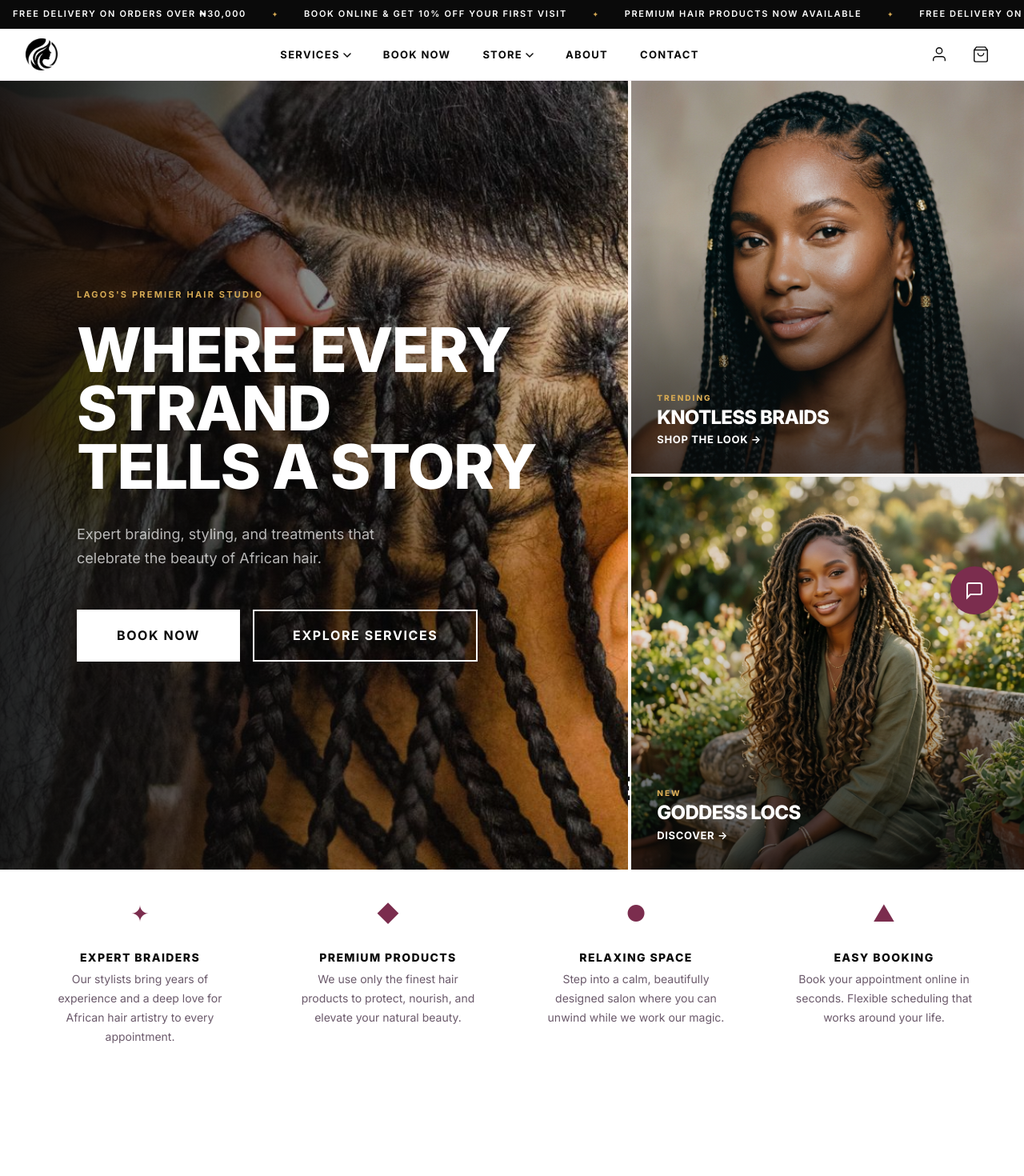
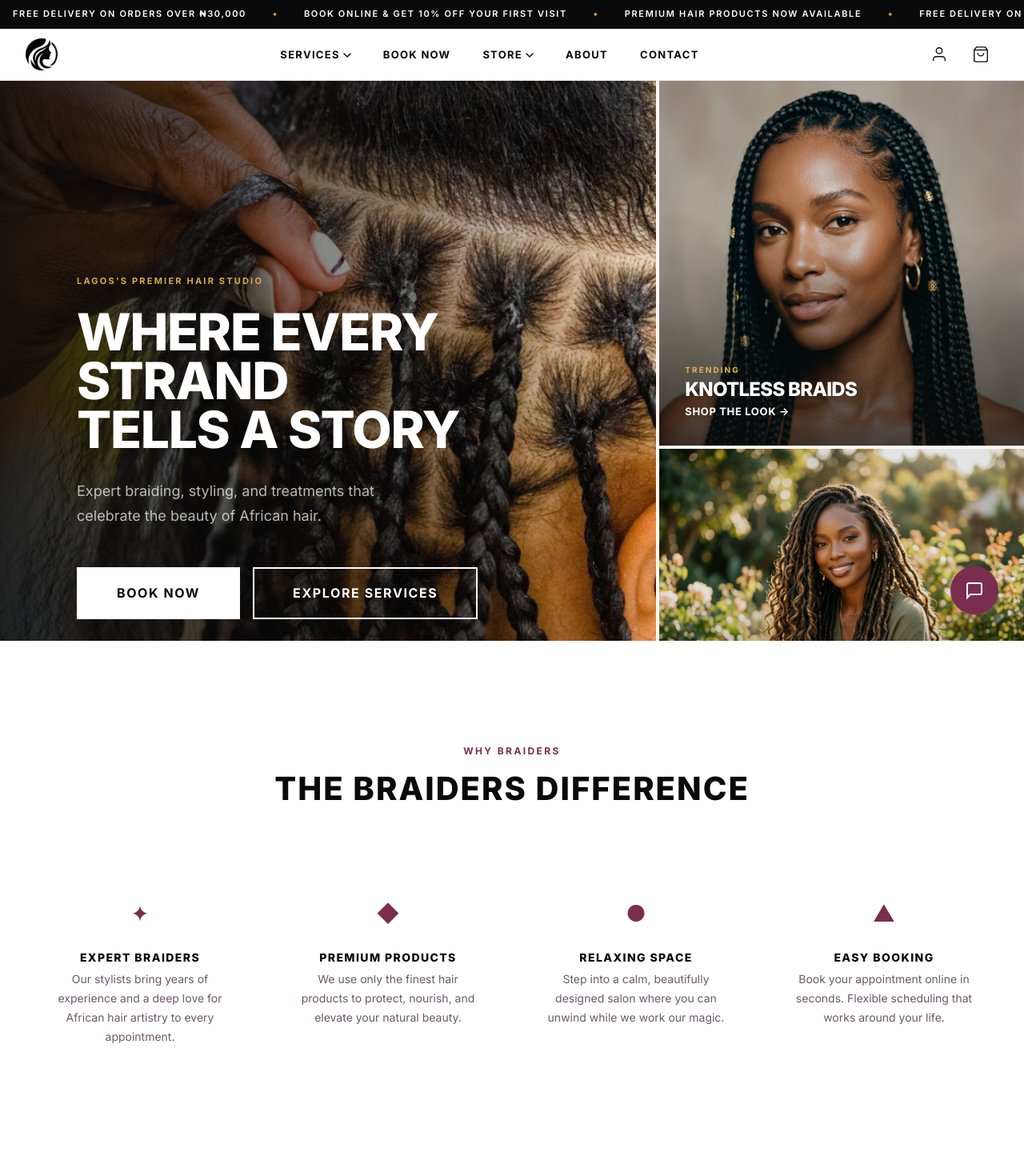
Before and after one commit to Macwilson007/Braiders, a Next.js app: page / in a window 1280 px wide. Shown: the top 1470 px of the page at 80% size. Built offline with nearby package versions, Linux system fonts and the light colour scheme.

Commit message:
fix: resolve hero text wrapping and section overlap (properly)

```diff
--- a/src/app/page.module.css
+++ b/src/app/page.module.css
@@ -3,10 +3,11 @@
 
 .heroGrid {
   display: grid;
-  grid-template-columns: 1.6fr 1fr;
+  grid-template-columns: 1.8fr 1fr; /* Increased width for better text fitting */
   gap: 4px;
   height: calc(100vh - 100px); /* Account for 64px header + 36px marquee */
   min-height: 600px;
+  overflow: hidden; /* Prevent side cards or images from spilling into other sections */
 }
 
 .heroMain { position: relative; }
@@ -51,7 +52,7 @@
 
 .heroTitle {
   font-family: var(--font-body);
-  font-size: clamp(2.5rem, 6vw, 5.5rem);
+  font-size: clamp(2rem, 5vw, 4.5rem); /* Reduced font size to fit 2 lines */
   font-weight: 900;
   text-transform: uppercase;
   letter-spacing: -0.02em;
@@ -139,7 +140,12 @@
 .heroCardLink:hover { color: var(--color-accent); }
 
 /* === VALUES === */
-.values { background: var(--color-white); }
+.values {
+  background: var(--color-white);
+  position: relative;
+  z-index: 10; /* Ensure it stays above any hero background spill */
+  margin-top: 0;
+}
 .valuesHeader { margin-bottom: var(--space-3xl); }
 
 .valueCard {
```
